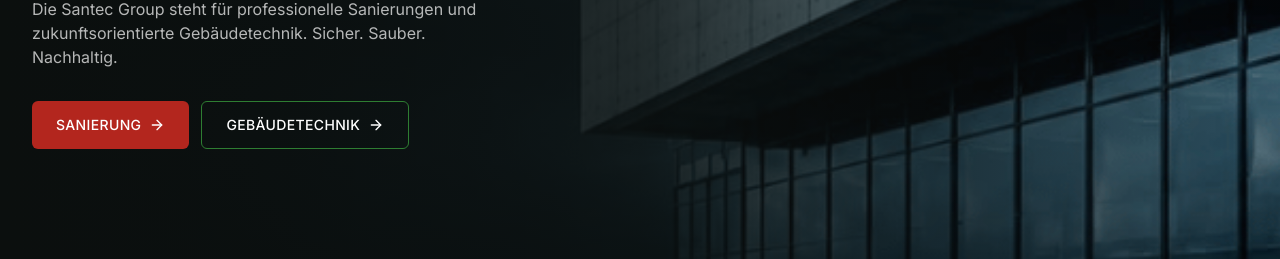
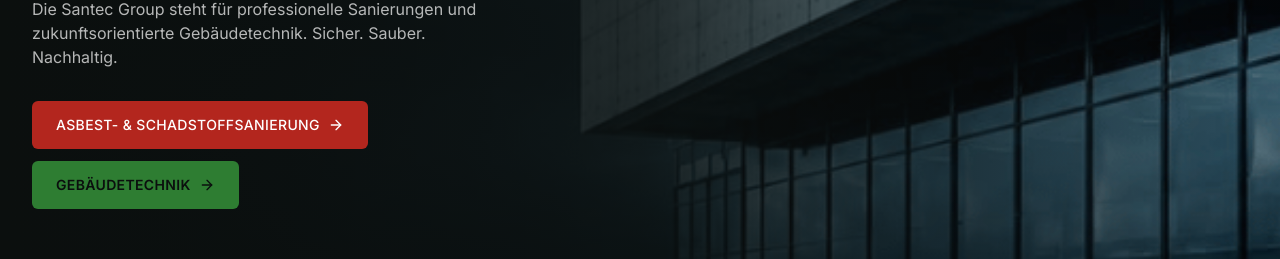
Before and after one commit to apkawtrasie-cyber/santec, a Next.js app: page / in a window 1280 px wide. Shown: the part 396-655 px from the top of the page. Built offline with nearby package versions, Linux system fonts and the light colour scheme; no server answers.

Commit message:
feat: solid green hero button, rename sanierung CTA to Asbest- & Schadstoffsanierung

```diff
--- a/src/components/ui/Button.tsx
+++ b/src/components/ui/Button.tsx
@@ -10,7 +10,7 @@ const base =
 
 const variants: Record<Variant, string> = {
   red: 'bg-brand-red text-white hover:bg-brand-red/90',
-  green: 'border border-brand-green text-white hover:bg-brand-green/15',
+  green: 'bg-brand-green text-bg font-semibold hover:brightness-110',
   ghost: 'border border-white/30 text-white hover:bg-white/10',
   white: 'bg-white text-black hover:bg-white/90',
 };
--- a/src/i18n/locales/de.ts
+++ b/src/i18n/locales/de.ts
@@ -13,7 +13,7 @@ const de: Dictionary = {
     title: 'Zwei Kompetenzen.\nEin Anspruch.',
     subtitle:
       'Die Santec Group steht für professionelle Sanierungen und zukunftsorientierte Gebäudetechnik. Sicher. Sauber. Nachhaltig.',
-    ctaSanierung: 'Sanierung',
+    ctaSanierung: 'Asbest- & Schadstoffsanierung',
     ctaGebaeudetechnik: 'Gebäudetechnik',
   },
   sanierung: {
--- a/src/i18n/locales/en.ts
+++ b/src/i18n/locales/en.ts
@@ -13,7 +13,7 @@ const en: Dictionary = {
     title: 'Two competencies.\nOne standard.',
     subtitle:
       'Santec Group stands for professional renovation and forward-looking building technology. Safe. Clean. Sustainable.',
-    ctaSanierung: 'Renovation',
+    ctaSanierung: 'Asbestos Remediation',
     ctaGebaeudetechnik: 'Building Technology',
   },
   sanierung: {
--- a/src/i18n/locales/fr.ts
+++ b/src/i18n/locales/fr.ts
@@ -13,7 +13,7 @@ const fr: Dictionary = {
     title: 'Deux compétences.\nUne exigence.',
     subtitle:
       'Santec Group, c’est l’assainissement professionnel et la technique du bâtiment tournée vers l’avenir. Sûr. Propre. Durable.',
-    ctaSanierung: 'Rénovation',
+    ctaSanierung: 'Désamiantage',
     ctaGebaeudetechnik: 'Technique du bâtiment',
   },
   sanierung: {
--- a/src/i18n/locales/it.ts
+++ b/src/i18n/locales/it.ts
@@ -13,7 +13,7 @@ const it: Dictionary = {
     title: 'Due competenze.\nUn’unica esigenza.',
     subtitle:
       'Santec Group significa risanamento professionale e tecnica edile orientata al futuro. Sicuro. Pulito. Sostenibile.',
-    ctaSanierung: 'Risanamento',
+    ctaSanierung: 'Bonifica Amianto',
     ctaGebaeudetechnik: 'Tecnica edile',
   },
   sanierung: {
```
